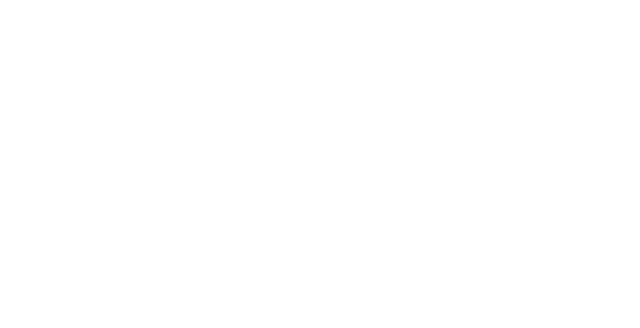
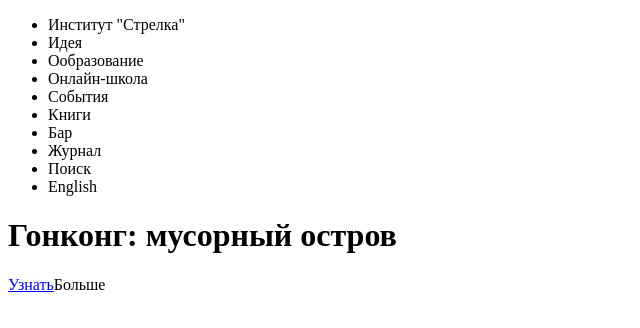
Before and after one commit to ekaterina-kozhara/strelka, a plain HTML site: page index.html in a window 1280 px wide. Shown: the whole page, without its empty margins (0-640 px from the left). Drawn offline with Linux system fonts and the light colour scheme.

Commit message:
дописали текст для 1го блока/секции

```diff
--- a/index.html
+++ b/index.html
@@ -2,10 +2,27 @@
 <html lang="ru" dir="ltr">
 <head>
   <meta charset="utf-8">
-  <title></title>
+  <title>Институт "Стрелка"</title>
   <link rel="stylesheet" href="style.css">
 </head>
 <body>
-
+  <section>
+    <nav>
+      <ul>
+        <li>Институт "Стрелка"</li>
+        <li>Идея</li>
+        <li>Ообразование</li>
+        <li>Онлайн-школа</li>
+        <li>События</li>
+        <li>Книги</li>
+        <li>Бар</li>
+        <li>Журнал</li>
+        <li>Поиск</li>
+        <li>English</li>
+      </ul>
+    </nav>
+  </section>
+  <h1>Гонконг: мусорный остров</h1>
+  <a href="#">Узнать</a><span>Больше</span>
 </body>
 </html>
```
